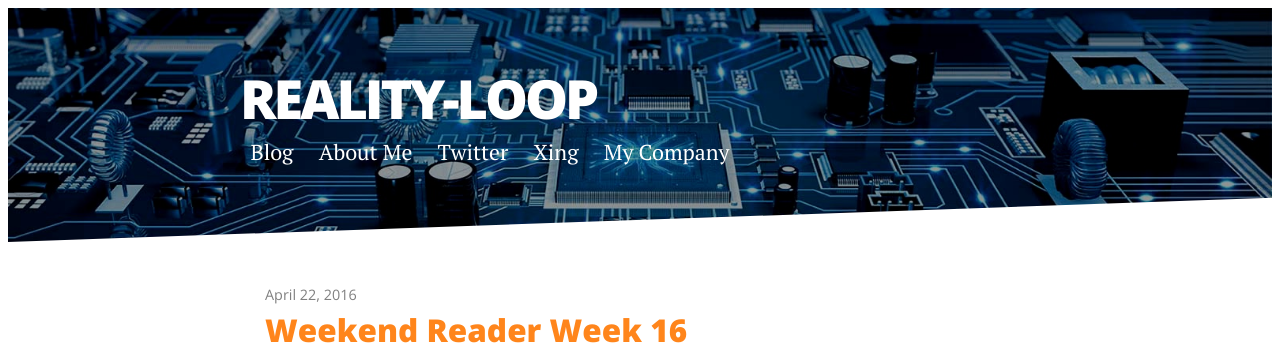
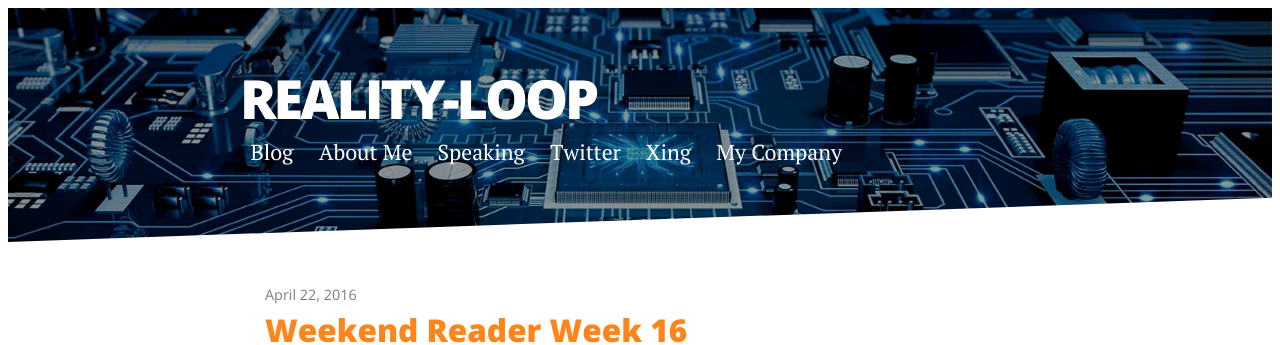
Before and after one commit to jbandi/oldblog.jonasbandi.net, a Jekyll site: the page built from index.html, in a window 1280 px wide. Shown: the top 345 px of the page. Built offline with Jekyll 4.4.1, drawn with Linux system fonts in a browser that asks for light colours; nearby versions of some CDN libraries; the list of posts is cut into pages by our own code; comment, search, counter and statistics services are not loaded.

Commit message:
Adding speaking

```diff
--- a/_includes/header.html
+++ b/_includes/header.html
@@ -9,6 +9,7 @@
                  </li>
                  {% endfor %}
                  <li> <a href="http://jonasbandi.net/" target="_blank">About Me</a></li>
+                 <li> <a href="https://sites.google.com/site/jonasbandi/speaking" target="_blank">Speaking</a></li>
                  <li> <a href="https://twitter.com/jbandi" target="_blank">Twitter</a></li>
                  <li> <a href="https://www.xing.com/profile/Jonas_Bandi" target="_blank">Xing</a></li>
                  <li> <a href="http://www.ivorycode.com/" target="_blank">My Company</a></li>
--- a/_includes/sidebar_left.html
+++ b/_includes/sidebar_left.html
@@ -9,7 +9,11 @@
     <p>
     I am passionate about technology and methodologies - always trying to learn, improve and share knowledge.
     </p>
+    <br>
+    <p><a href="https://sites.google.com/site/jonasbandi/speaking" target="_blank"><strong> Meet me speaking...</strong></a></p>
 </div>
+
+
 
 <h2>Online Profiles</h2>
 <div class="sidebar-section">
```
